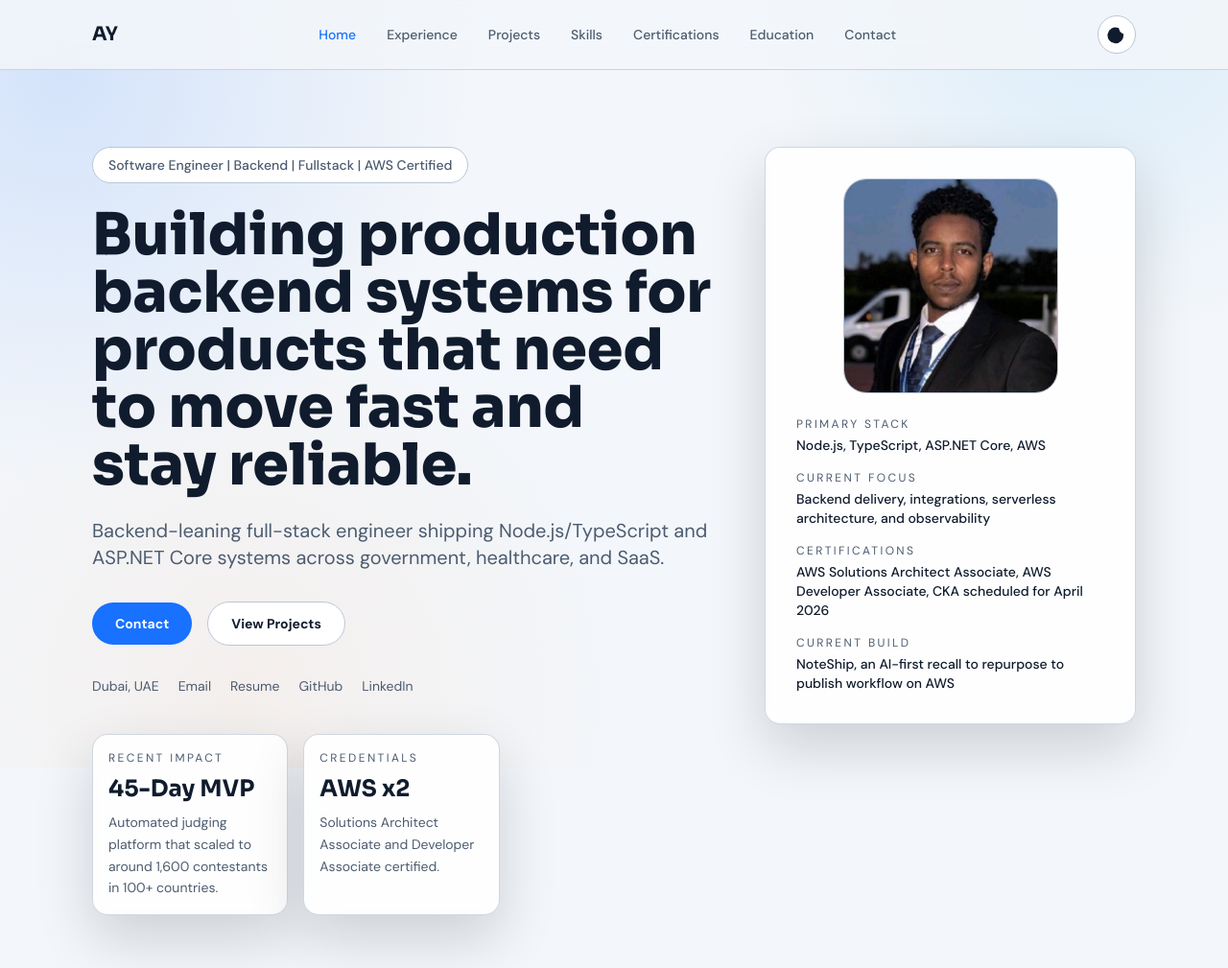
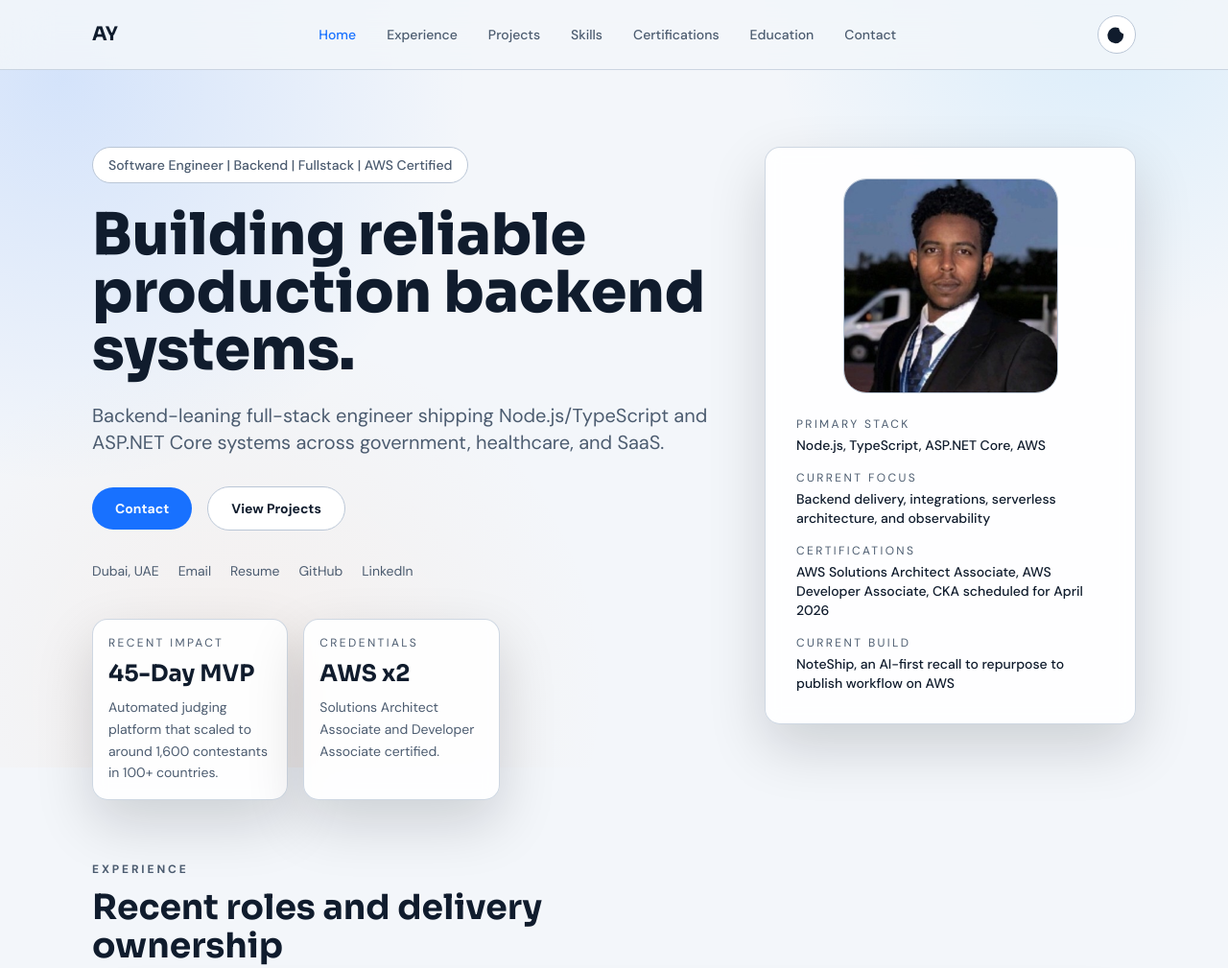
Before and after one commit to AhmedYassinH/Portfolio, a website: page index.html in a window 1280 px wide. Shown: the top 1009 px of the page at 96% size. Drawn offline with Linux system fonts and the light colour scheme.

```diff
--- a/index.html
+++ b/index.html
@@ -158,7 +158,7 @@
 
         <h1
           class="mt-6 max-w-3xl font-display text-4xl font-extrabold leading-tight text-text-primary md:text-5xl lg:text-6xl">
-          Building production backend systems for products that need to move fast and stay reliable.
+          Building reliable production backend systems.
         </h1>
 
         <p class="mt-6 max-w-2xl text-lg leading-relaxed text-text-muted md:text-xl">
```
